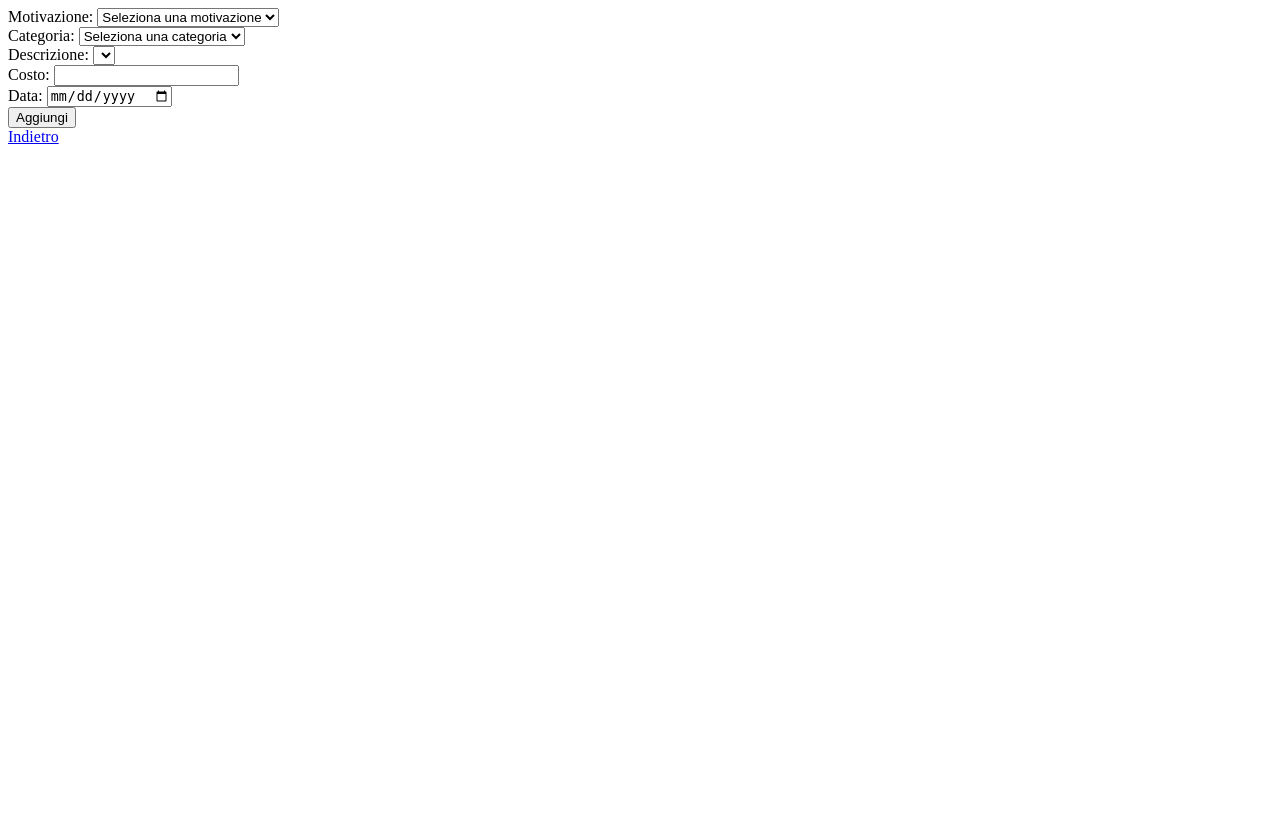
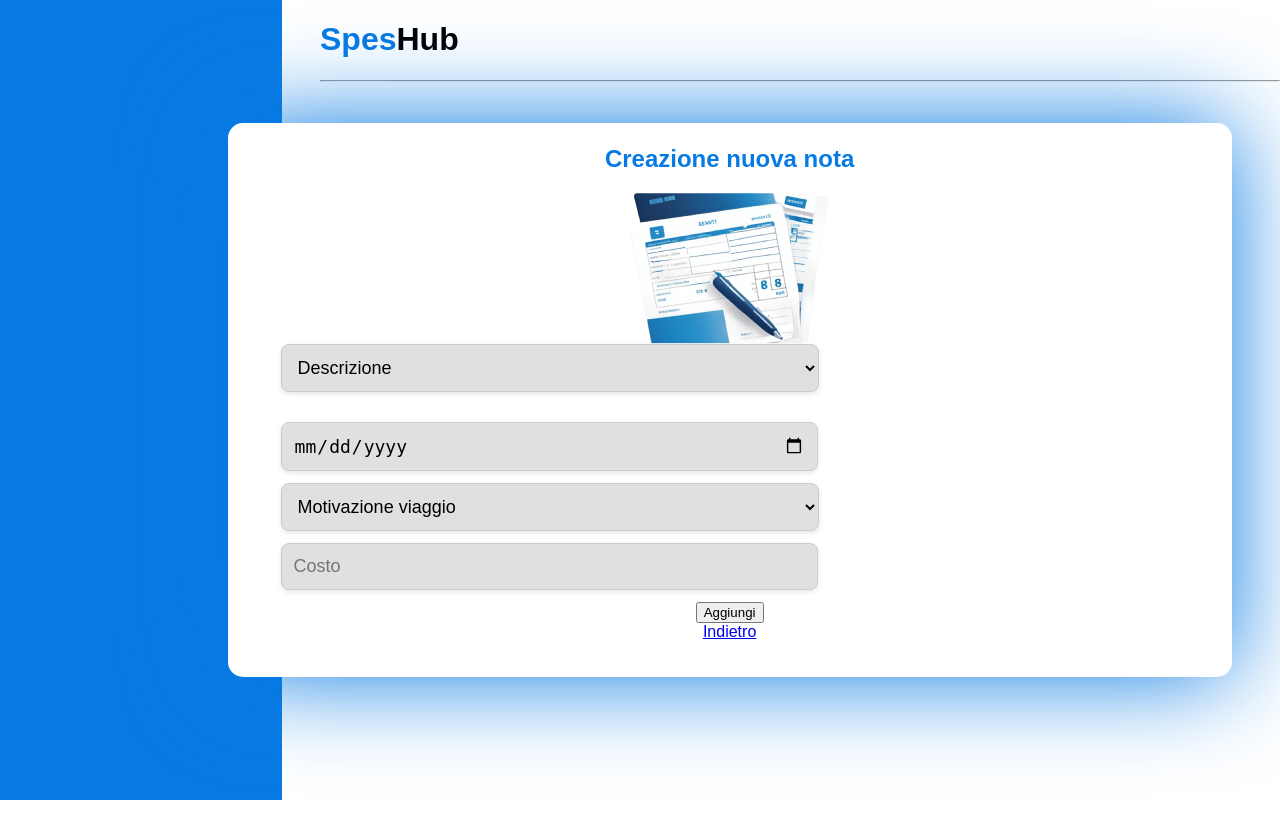
Before and after one commit to StefanoPezzetta/note-spese-tpi, a PHP site: page /aggiungi.php in a window 1280 px wide. Before the commit the page ends 144 px from the top, so only its background shows below. Run offline with PHP 8.4, Linux system fonts and the light colour scheme; lists and menus that the app fills with data are empty.

Commit message:
Add files via upload

```diff
--- /dev/null
+++ b/note_spese/aggiungi.css
@@ -0,0 +1,93 @@
+.hidden {
+    display: none;
+}
+.highlight {
+    color: #087AE3;
+    font-weight: bold;
+    text-shadow:
+    2px 3px 9px rgb(255, 255, 255),
+    0 0 2em #ffffff,
+    0 0 0.2em #ffffff;
+  }
+  body, html {
+    margin: 0;
+    padding: 0;
+    height: 100%;
+    font-family: Arial, sans-serif;
+}
+  .vertical-bar {
+    position: fixed; /* Fissa la barra sul lato sinistro della pagina */
+    top: 0; /* Allinea la barra con la parte superiore della pagina */
+    left: 0; /* Posiziona la barra a sinistra */
+    width: 22%; /* Larghezza della barra */
+    height: 100%; /* Altezza della barra (fino alla fine della pagina) */
+    background-color: #087AE3; /* Colore di sfondo blu */
+}
+.content{
+    margin-left: 25%;
+}
+h2{
+    color: #087AE3;
+}
+.container {
+    border-color: #0056b3;
+    width: 1000px;
+    height: 550px;
+    position: absolute;
+    top: 50%;
+    left: 50%;
+    transform: translate(-50%, -50%);
+    text-align: center;
+    border-radius: 15px;
+    border: 2px solid transparent;
+    transition: border 0.3s ease, transform 0.6s ease;
+    box-shadow: 0 0 100px rgba(8, 122, 227, 1.4);
+    background-color: #ffff;
+    display: flex;
+    flex-direction: column;
+    align-items: center;
+    margin-left: 7%;
+}
+
+.container:hover {
+    border-color: #007bff;
+    transform: translate(-50%, -50%) scale(1.05);
+}
+
+/* Imposta la larghezza di tutti gli input, select e button al 100% */
+.container input, .container select {
+    width: 100%; /* Modifica la larghezza */
+    margin-bottom: 10px; /* Aggiungi margine inferiore per distanziare gli elementi */
+}
+
+
+.contenutoForm{
+    margin-right: 640px;
+
+}
+.contenutoForm {
+    width: 100%; /* Assicura che il contenuto occupi la larghezza massima */
+    text-align: left; /* Allinea gli elementi a sinistra */
+}
+
+.contenutoForm select{
+    margin-bottom: 25px;
+    width: 60%; /* Imposta la larghezza degli elementi al 100% del contenitore */
+    padding: 12px; /* Aumenta il padding per rendere gli elementi più grandi */
+    background-color: #e0e0e0; /* Imposta uno sfondo grigio chiaro */
+    border-radius: 8px; /* Arrotonda i bordi degli elementi */
+    border: 1px solid #ccc; /* Aggiunge un sottile bordo grigio */
+    margin-bottom: 12px; /* Aggiunge spazio tra gli elementi */
+    font-size: 18px; /* Aumenta la dimensione del carattere */
+    box-shadow: 0 2px 5px rgba(0, 0, 0, 0.1); /* Aggiunge una leggera ombra */
+}
+.contenutoForm input {
+    width: 57%; /* Imposta la larghezza degli elementi al 100% del contenitore */
+    padding: 12px; /* Aumenta il padding per rendere gli elementi più grandi */
+    background-color: #e0e0e0; /* Imposta uno sfondo grigio chiaro */
+    border-radius: 8px; /* Arrotonda i bordi degli elementi */
+    border: 1px solid #ccc; /* Aggiunge un sottile bordo grigio */
+    margin-bottom: 12px; /* Aggiunge spazio tra gli elementi */
+    font-size: 18px; /* Aumenta la dimensione del carattere */
+    box-shadow: 0 2px 5px rgba(0, 0, 0, 0.1); /* Aggiunge una leggera ombra */
+}
--- a/note_spese/aggiungi.php
+++ b/note_spese/aggiungi.php
@@ -6,14 +6,75 @@
     <meta http-equiv="X-UA-Compatible" content="IE=edge">
     <meta name="viewport" content="width=device-width, initial-scale=1.0">
     <title>AGGIUNGI NOTA</title>
-    <script>
-        document.addEventListener('DOMContentLoaded', function() {
+    <link rel="stylesheet" href="aggiungi.css">
+
+
+</head>
+
+<body>
+<div class="vertical-bar"></div>
+<div class="content">
+<h1 class="title"><span class="highlight">Spes</span>Hub</h1>
+    <hr class="separatore">
+    <div class="container">
+    <h2>Creazione nuova nota</h2>
+    <img src="/images/cartapenna.png">
+    <form action="aggiungi.script.php" method="POST" id="aggiungiForm" class="form-container">
+        <div class="contenutoForm">
+            <!-- Selezione principale: Categoria -->
+        <select id="categoria" name="categoria" required>
+            <option value="" disabled selected>Descrizione</option>
+            <option value="trasporto">Trasporto</option>
+            <option value="alloggio">Alloggio</option>
+            <option value="pasto">Pasto</option>
+        </select><br>
+        <!-- Selezione secondaria: Descrizione -->
+        <select id="descrizione" name="descrizione" required class="hidden">
+        </select><br>
+        <input type="date" id="data" name="data" placeholder="Data" required><br>
+        <!-- Motivazione:-->
+        <select id="motivazione" name="motivazione" required>
+            <option value="" disabled selected>Motivazione viaggio</option>
+            <option value="manutenzione">Manutenzione</option>
+            <option value="convention">Convention</option>
+            <option value="conferenza">Conferenza</option>
+            <option value="trasporto">Trasporto</option>
+            <option value="installazione">Installazione</option>
+            <option value="sopralluogo">Sopralluogo</option>
+            <option value="altro">Altro</option>
+        </select><br>
+        <input type="number" id="costo" name="costo" placeholder="Costo" required><br>
+
+
+
+        </div>
+
+
+
+
+
+
+
+
+        <button type="submit">Aggiungi</button>
+
+    </form>
+
+    <a href="home.php">Indietro</a>
+    </div>
+</div>
+
+</body>
+</html>
+<script>
+    document.addEventListener('DOMContentLoaded', function() {
         // Selezione principale (categoria)
-        const categorySelect = document.getElementById('categoria');
+    const categorySelect = document.getElementById('categoria');
         // Selezione secondaria (descrizione)
-        const descriptionSelect = document.getElementById('descrizione');
+    const descriptionSelect = document.getElementById('descrizione');
 
     function updateOptions() {
+    descriptionSelect.classList.remove('hidden');
     // Cancella le opzioni esistenti
     descriptionSelect.innerHTML = '';
 
@@ -93,47 +154,3 @@ function setSelect(descriptionSelect, defaultOption) {
         }
 
     </script>
-</head>
-
-<body>
-    <form action="aggiungi.script.php" method="POST" id="aggiungiForm" class="hidden">
-        <!-- Motivazione:-->
-        <label for="motivazione">Motivazione:</label>
-        <select id="motivazione" name="motivazione" required>
-            <option value="" disabled selected>Seleziona una motivazione</option>
-            <option value="manutenzione">Manutenzione</option>
-            <option value="convention">Convention</option>
-            <option value="conferenza">Conferenza</option>
-            <option value="trasporto">Trasporto</option>
-            <option value="installazione">Installazione</option>
-            <option value="sopralluogo">Sopralluogo</option>
-            <option value="altro">Altro</option>
-        </select><br>
-
-        <!-- Selezione principale: Categoria -->
-        <label for="categoria">Categoria:</label>
-        <select id="categoria" name="categoria" required>
-            <option value="" disabled selected>Seleziona una categoria</option>
-            <option value="trasporto">Trasporto</option>
-            <option value="alloggio">Alloggio</option>
-            <option value="pasto">Pasto</option>
-        </select><br>
-
-        <!-- Selezione secondaria: Descrizione -->
-        <label for="descrizione">Descrizione:</label>
-        <select id="descrizione" name="descrizione" required>
-        </select><br>
-
-        <label for="costo">Costo:</label>
-        <input type="number" id="costo" name="costo" required><br>
-
-        <label for="data">Data:</label>
-        <input type="date" id="data" name="data" required><br>
-
-        <button type="submit">Aggiungi</button>
-    </form>
-
-    <a href="home.php">Indietro</a>
-</body>
-
-</html>
--- a/note_spese/home.css
+++ b/note_spese/home.css
@@ -16,6 +16,7 @@ body, html {
     height: 100%;
     font-family: Arial, sans-serif;
 }
+
 
 /* Barra verticale */
 .vertical-bar {
@@ -77,6 +78,10 @@ h3{
     height: 12px; /* Altezza ridotta */
 
 }
+
+.delete-icon{
+    width: 1%;
+}
 .distanziate {
     display: flex;
     justify-content: flex-start; /* Allinea gli elementi a sinistra */
```
Also changed, not shown: note_spese/home.php (+12 -16 lines).
